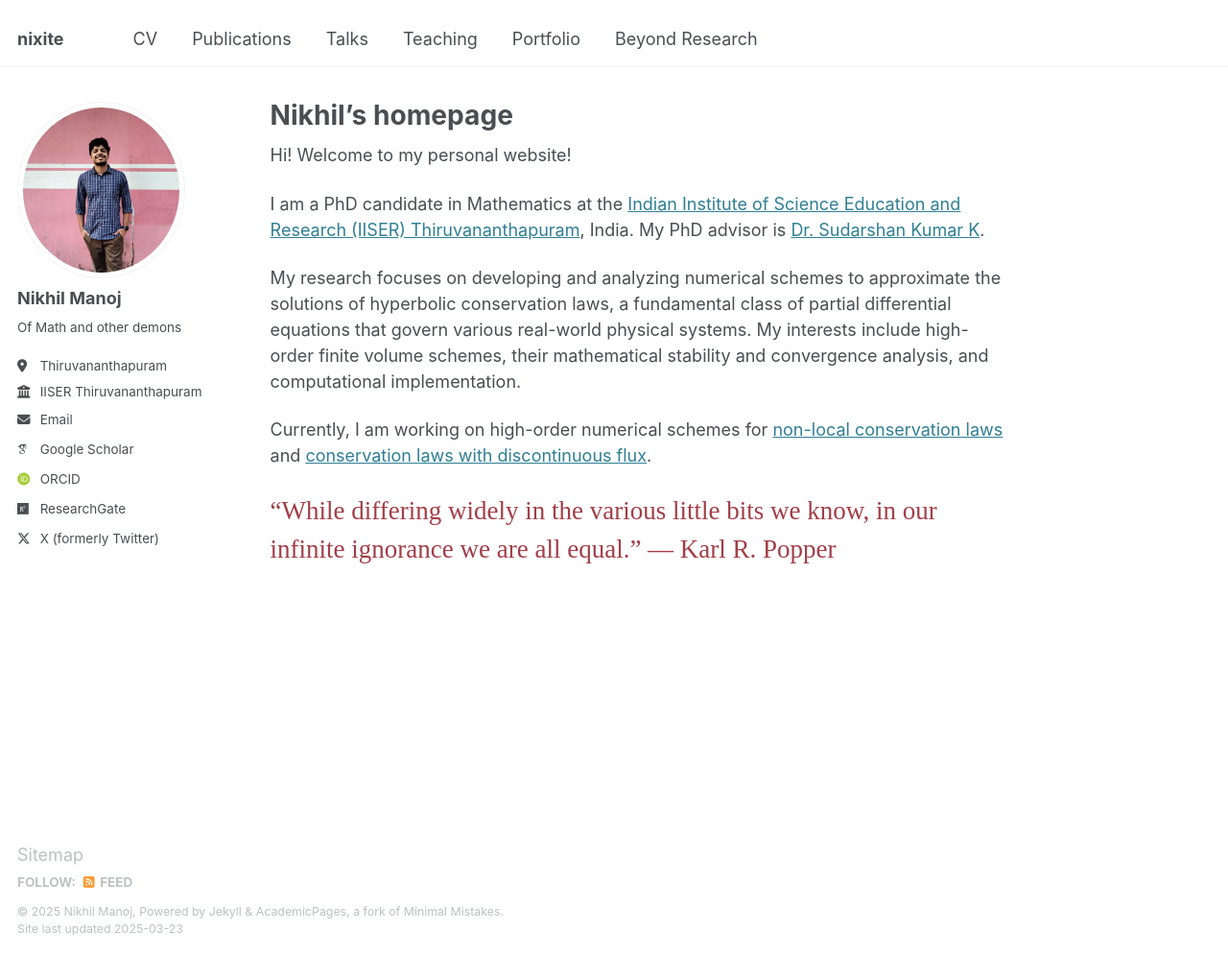
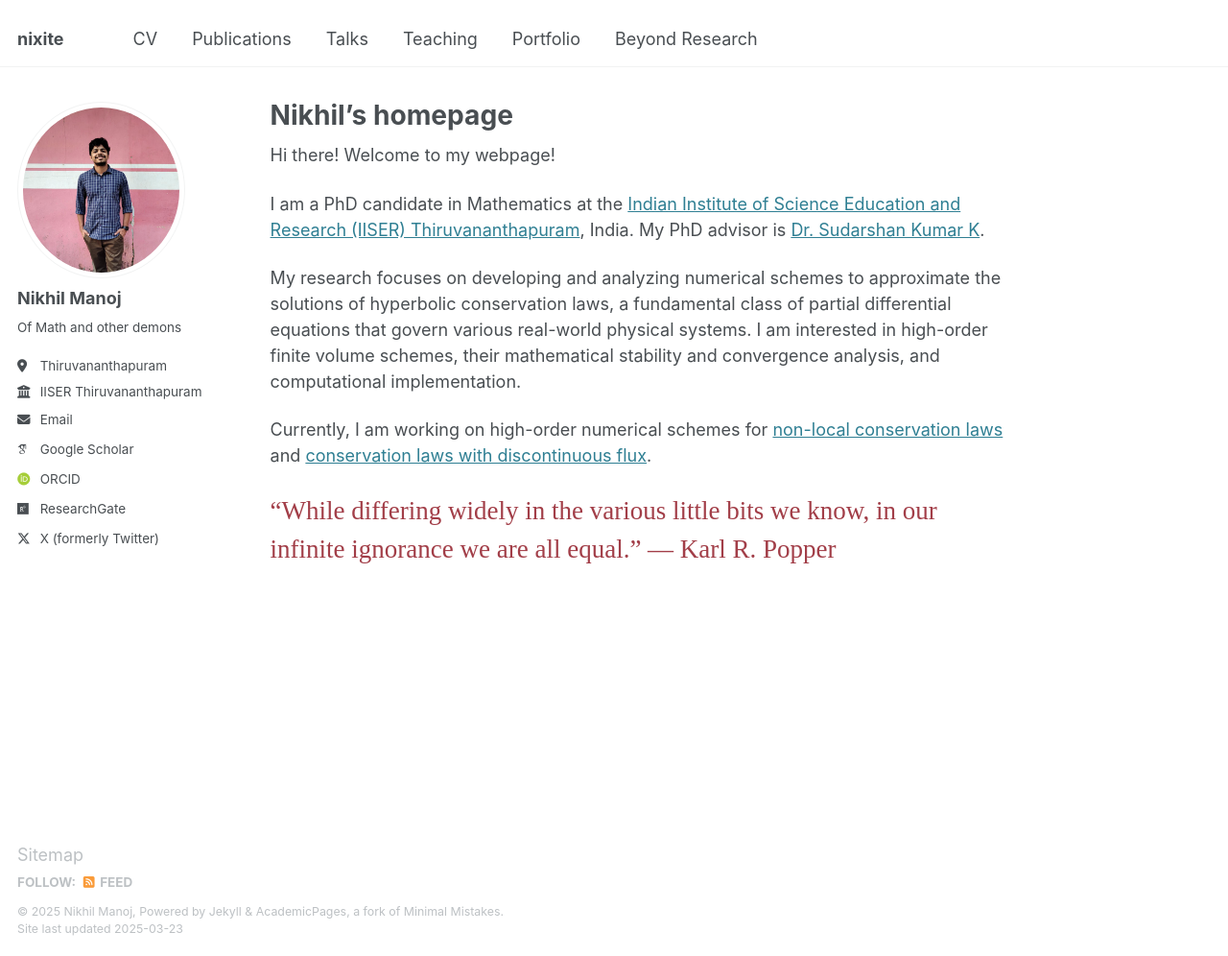
Before and after one commit to nikhil0597/nikhil0597.github.io, a Jekyll site: the page built from _pages/about.md, in a window 1280 px wide and 996 px high. Shown: the whole window at 96% size. Built offline with Jekyll 4.4.1, drawn with Linux system fonts in a browser that asks for light colours; some web fonts are replaced.

Commit message:
Update about.md

```diff
--- a/_pages/about.md
+++ b/_pages/about.md
@@ -6,11 +6,11 @@ redirect_from:
   - /about/
   - /about.html
 ---
-Hi! Welcome to my personal website!
+Hi there! Welcome to my webpage!
 
 I am a PhD candidate in Mathematics at the [Indian Institute of Science Education and Research (IISER) Thiruvananthapuram](https://www.iisertvm.ac.in/), India. My PhD advisor is [Dr. Sudarshan Kumar K](https://www.iisertvm.ac.in/faculty/sudarshan).
 
-My research focuses on developing and analyzing numerical schemes to approximate the solutions of hyperbolic conservation laws, a fundamental class of partial differential equations that govern various real-world physical systems. My interests include high-order finite volume schemes, their mathematical stability and convergence analysis, and computational implementation.
+My research focuses on developing and analyzing numerical schemes to approximate the solutions of hyperbolic conservation laws, a fundamental class of partial differential equations that govern various real-world physical systems. I am interested in high-order finite volume schemes, their mathematical stability and convergence analysis, and computational implementation.
 
 Currently, I am working on high-order numerical schemes for [non-local conservation laws](https://www.esaim-m2an.org/articles/m2an/abs/2023/06/m2an230129/m2an230129.html) and [conservation laws with discontinuous flux](https://arxiv.org/abs/2501.04620).
 
```
